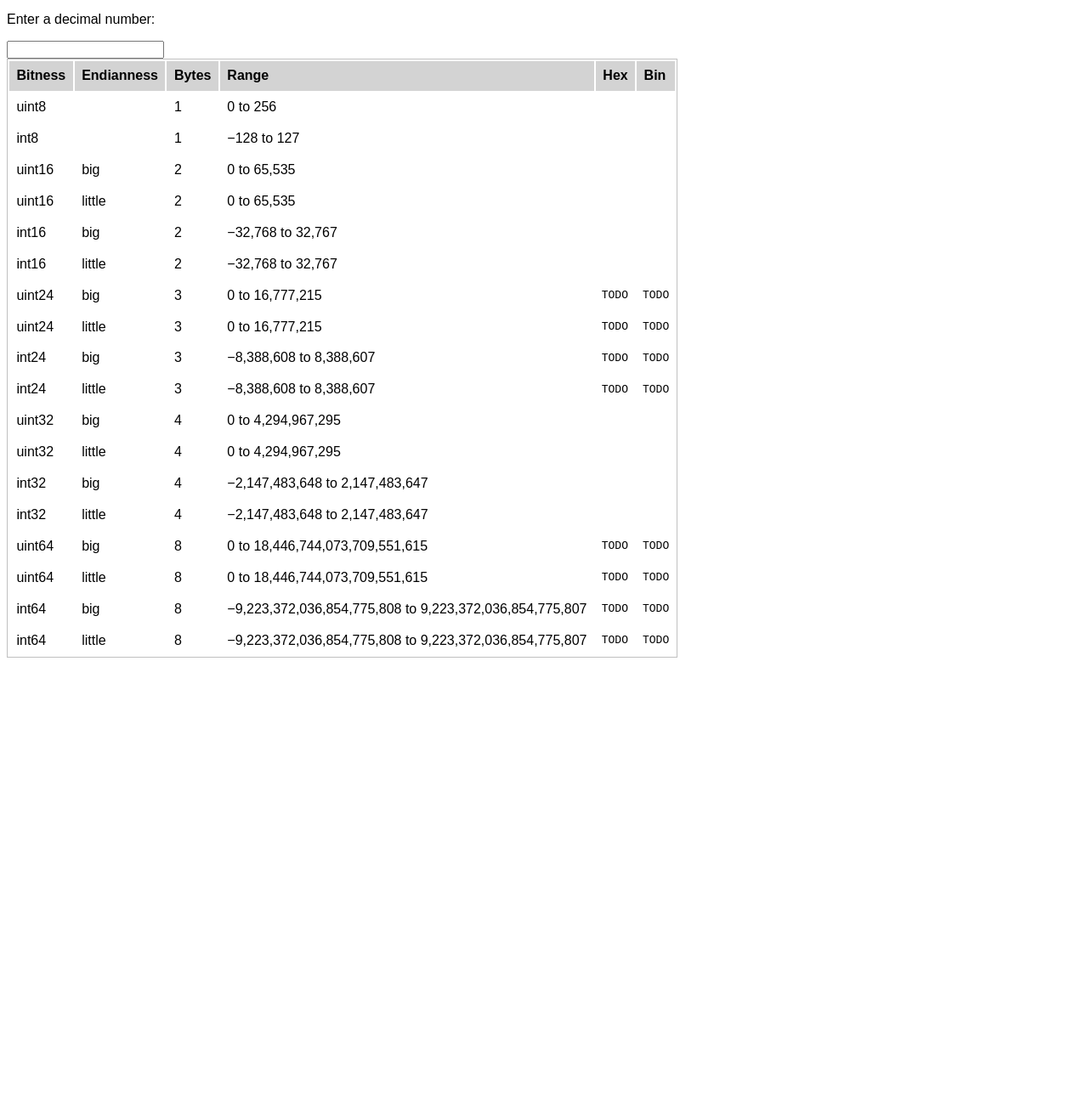
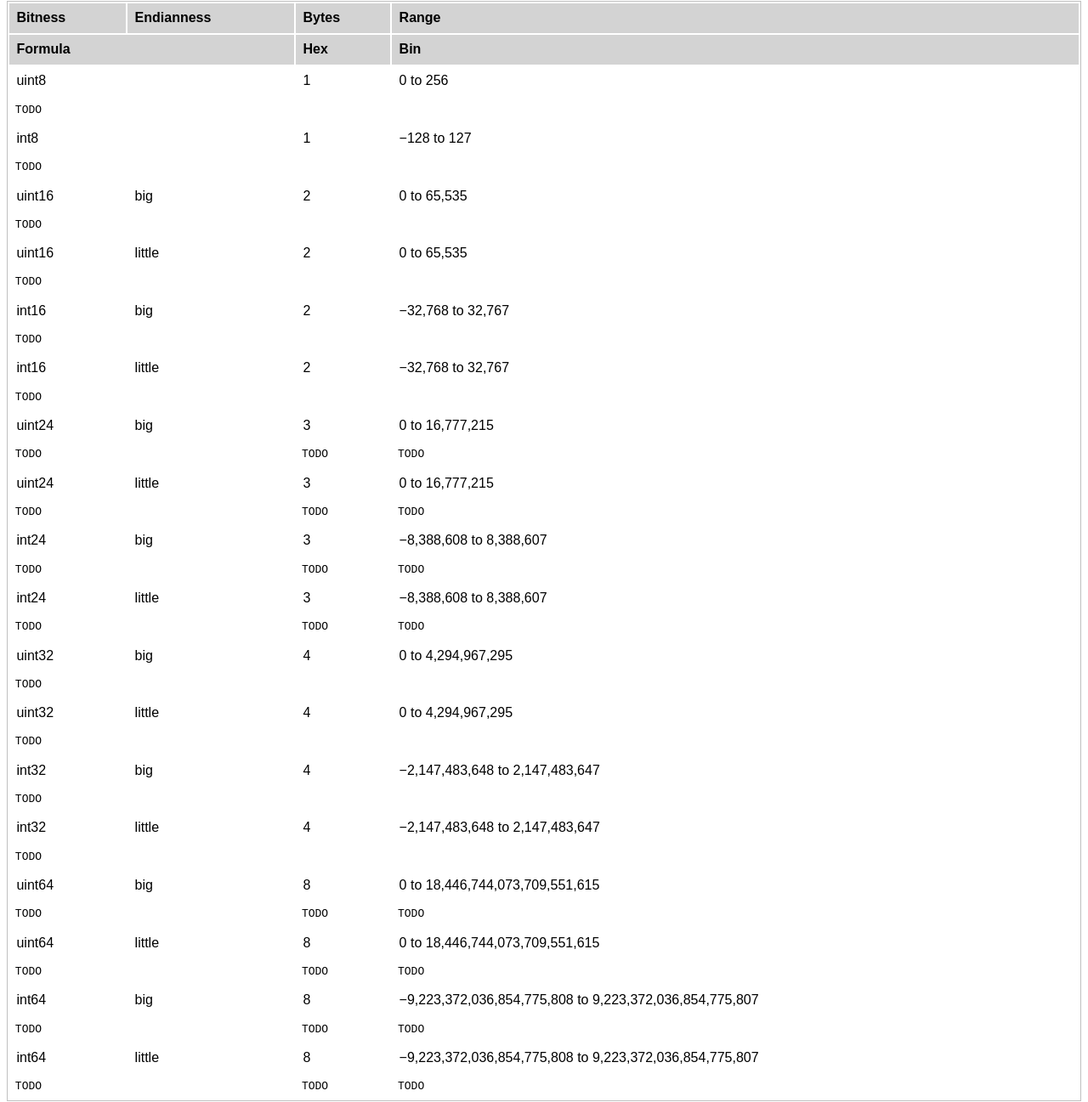
Before and after one commit to TomasHubelbauer/binary-numbers, a plain HTML site: page index.html in a window 1280 px wide. Shown: the part 66-1363 px from the top of the page at 85% size. Before the commit the page ends 848 px from the top, so only its background shows below. Drawn offline with Linux system fonts and the light colour scheme.

Commit message:
Redesign to a double header layout

```diff
--- a/index.css
+++ b/index.css
@@ -1,9 +1,17 @@
 body {
+  display: flex;
+  flex-direction: column;
   font-family: sans-serif;
+}
+
+#numberInput {
+  font-size: xx-large;
+  text-align: center;
 }
 
 table {
   border: 1px solid silver;
+  margin-top: 1em;
 }
 
 th {
--- a/index.html
+++ b/index.html
@@ -3,13 +3,12 @@
   <head>
     <meta charset="utf-8" />
     <title>Binary Numbers</title>
+    <meta name="viewport" content="width=device-width, initial-scale=1" />
     <script src="index.js"></script>
     <link rel="stylesheet" href="index.css" />
   </head>
   <body>
-    <h1>Binary Numbers</h1>
-    <p>Enter a decimal number:</p>
-    <input id="numberInput" type="number" />
+    <input id="numberInput" type="number" placeholder="Enter a decimal number" />
     <table>
       <thead>
         <tr>
@@ -17,6 +16,9 @@
           <th>Endianness</th>
           <th>Bytes</th>
           <th>Range</th>
+        </tr>
+        <tr>
+          <th colspan="2">Formula</th>
           <th>Hex</th>
           <th>Bin</th>
         </tr>
@@ -27,6 +29,9 @@
           <td></td>
           <td>1</td>
           <td>0 to 256</td>
+        </tr>
+        <tr>
+          <td class="code" colspan="2">TODO</td>
           <td class="code" id="uint8HexTd"></td>
           <td class="code" id="uint8BinTd"></td>
         </tr>
@@ -35,6 +40,9 @@
           <td></td>
           <td>1</td>
           <td>−128 to 127</td>
+        </tr>
+        <tr>
+          <td class="code" colspan="2">TODO</td>
           <td class="code" id="int8HexTd"></td>
           <td class="code" id="int8BinTd"></td>
         </tr>
@@ -43,6 +51,9 @@
           <td>big</td>
           <td>2</td>
           <td>0 to 65,535</td>
+        </tr>
+        <tr>
+          <td class="code" colspan="2">TODO</td>
           <td class="code" id="uint16BeHexTd"></td>
           <td class="code" id="uint16BeBinTd"></td>
         </tr>
@@ -51,6 +62,9 @@
           <td>little</td>
           <td>2</td>
           <td>0 to 65,535</td>
+        </tr>
+        <tr>
+          <td class="code" colspan="2">TODO</td>
           <td class="code" id="uint16LeHexTd"></td>
           <td class="code" id="uint16LeBinTd"></td>
         </tr>
@@ -59,6 +73,9 @@
           <td>big</td>
           <td>2</td>
           <td>−32,768 to 32,767</td>
+        </tr>
+        <tr>
+          <td class="code" colspan="2">TODO</td>
           <td class="code" id="int16BeHexTd"></td>
           <td class="code" id="int16BeBinTd"></td>
         </tr>
@@ -67,6 +84,9 @@
           <td>little</td>
           <td>2</td>
           <td>−32,768 to 32,767</td>
+        </tr>
+        <tr>
+          <td class="code" colspan="2">TODO</td>
           <td class="code" id="int16LeHexTd"></td>
           <td class="code" id="int16LeBinTd"></td>
         </tr>
@@ -75,6 +95,9 @@
           <td>big</td>
           <td>3</td>
           <td>0 to 16,777,215</td>
+        </tr>
+        <tr>
+          <td class="code" colspan="2">TODO</td>
           <td class="code" id="uint24BeHexTd">TODO</td>
           <td class="code" id="uint24BeBinTd">TODO</td>
         </tr>
@@ -83,6 +106,9 @@
           <td>little</td>
           <td>3</td>
           <td>0 to 16,777,215</td>
+        </tr>
+        <tr>
+          <td class="code" colspan="2">TODO</td>
           <td class="code" id="uint24LeHexTd">TODO</td>
           <td class="code" id="uint24LeBinTd">TODO</td>
         </tr>
@@ -91,6 +117,9 @@
           <td>big</td>
           <td>3</td>
           <td>−8,388,608 to 8,388,607</td>
+        </tr>
+        <tr>
+          <td class="code" colspan="2">TODO</td>
           <td class="code" id="int24BeHexTd">TODO</td>
           <td class="code" id="int24BeBinTd">TODO</td>
         </tr>
@@ -99,6 +128,9 @@
           <td>little</td>
           <td>3</td>
           <td>−8,388,608 to 8,388,607</td>
+        </tr>
+        <tr>
+          <td class="code" colspan="2">TODO</td>
           <td class="code" id="int24LeHexTd">TODO</td>
           <td class="code" id="int24LeBinTd">TODO</td>
         </tr>
@@ -107,6 +139,9 @@
           <td>big</td>
           <td>4</td>
           <td>0 to 4,294,967,295</td>
+        </tr>
+        <tr>
+          <td class="code" colspan="2">TODO</td>
           <td class="code" id="uint32BeHexTd"></td>
           <td class="code" id="uint32BeBinTd"></td>
         </tr>
@@ -115,6 +150,9 @@
           <td>little</td>
           <td>4</td>
           <td>0 to 4,294,967,295</td>
+        </tr>
+        <tr>
+          <td class="code" colspan="2">TODO</td>
           <td class="code" id="uint32LeHexTd"></td>
           <td class="code" id="uint32LeBinTd"></td>
         </tr>
@@ -123,6 +161,9 @@
           <td>big</td>
           <td>4</td>
           <td>−2,147,483,648 to 2,147,483,647</td>
+        </tr>
+        <tr>
+          <td class="code" colspan="2">TODO</td>
           <td class="code" id="int32BeHexTd"></td>
           <td class="code" id="int32BeBinTd"></td>
         </tr>
@@ -131,6 +172,9 @@
           <td>little</td>
           <td>4</td>
           <td>−2,147,483,648 to 2,147,483,647</td>
+        </tr>
+        <tr>
+          <td class="code" colspan="2">TODO</td>
           <td class="code" id="int32LeHexTd"></td>
           <td class="code" id="int32LeBinTd"></td>
         </tr>
@@ -139,6 +183,9 @@
           <td>big</td>
           <td>8</td>
           <td>0 to 18,446,744,073,709,551,615</td>
+        </tr>
+        <tr>
+          <td class="code" colspan="2">TODO</td>
           <td class="code" id="uint64BeHexTd">TODO</td>
           <td class="code" id="uint64BeBinTd">TODO</td>
         </tr>
@@ -147,6 +194,9 @@
           <td>little</td>
           <td>8</td>
           <td>0 to 18,446,744,073,709,551,615</td>
+        </tr>
+        <tr>
+          <td class="code" colspan="2">TODO</td>
           <td class="code" id="uint64LeHexTd">TODO</td>
           <td class="code" id="uint64LeBinTd">TODO</td>
         </tr>
@@ -155,6 +205,9 @@
           <td>big</td>
           <td>8</td>
           <td>−9,223,372,036,854,775,808 to 9,223,372,036,854,775,807</td>
+        </tr>
+        <tr>
+          <td class="code" colspan="2">TODO</td>
           <td class="code" id="int64BeHexTd">TODO</td>
           <td class="code" id="int64BeBinTd">TODO</td>
         </tr>
@@ -163,6 +216,9 @@
           <td>little</td>
           <td>8</td>
           <td>−9,223,372,036,854,775,808 to 9,223,372,036,854,775,807</td>
+        </tr>
+        <tr>
+          <td class="code" colspan="2">TODO</td>
           <td class="code" id="int64LeHexTd">TODO</td>
           <td class="code" id="int64LeBinTd">TODO</td>
         </tr>
```
